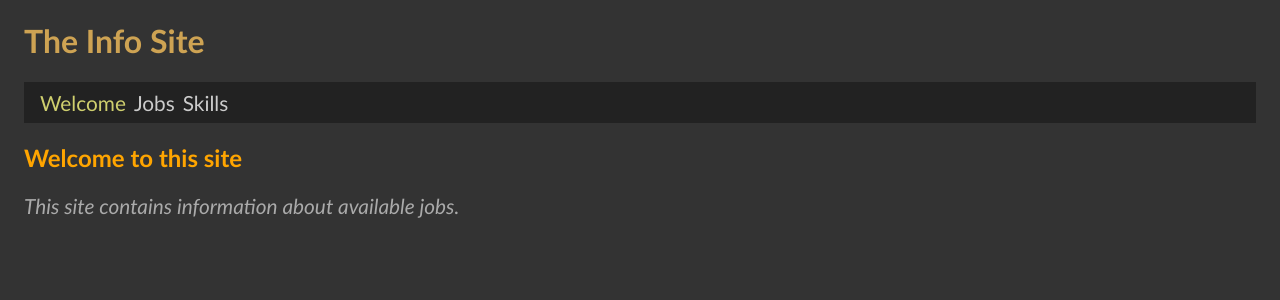
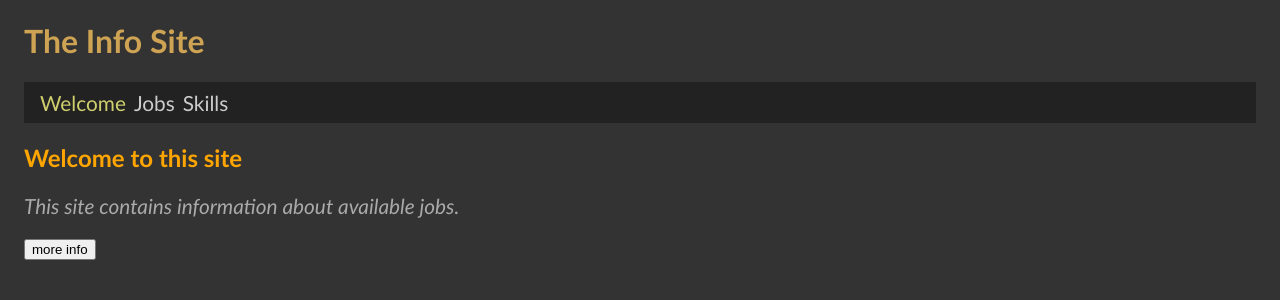
Before and after one commit to edwardtanguay/vue-proj-003, a Vue app: page / in a window 1280 px wide. Shown: the top 300 px of the page. Built offline with nearby package versions, Linux system fonts and the light colour scheme.

Commit message:
no change varaible

```diff
--- a/index.html
+++ b/index.html
@@ -5,6 +5,11 @@
     <link rel="icon" href="/favicon.ico">
     <meta name="viewport" content="width=device-width, initial-scale=1.0">
     <title>Vite App</title>
+  <style>
+    body {
+      background-color: #333;
+    }
+  </style>
   </head>
   <body>
     <div id="app"></div>
--- a/src/views/WelcomeView.vue
+++ b/src/views/WelcomeView.vue
@@ -1,12 +1,17 @@
 <script setup lang="ts">
 const greeting = "Welcome to this site";
-const message = 'This site contains information about available jobs.';
+let message = 'This site contains information about available jobs.';
+
+const changeMessage = () => {
+	message = 'This site also contains skills you need for IT jobs.';
+}
 </script>
 
 <template>
 	<div class="welcome">
 		<h2>{{ greeting }}</h2>
 		<p>{{ message }}</p>
+		<button @click="changeMessage">more info</button>
 	</div>
 </template>
 
```
